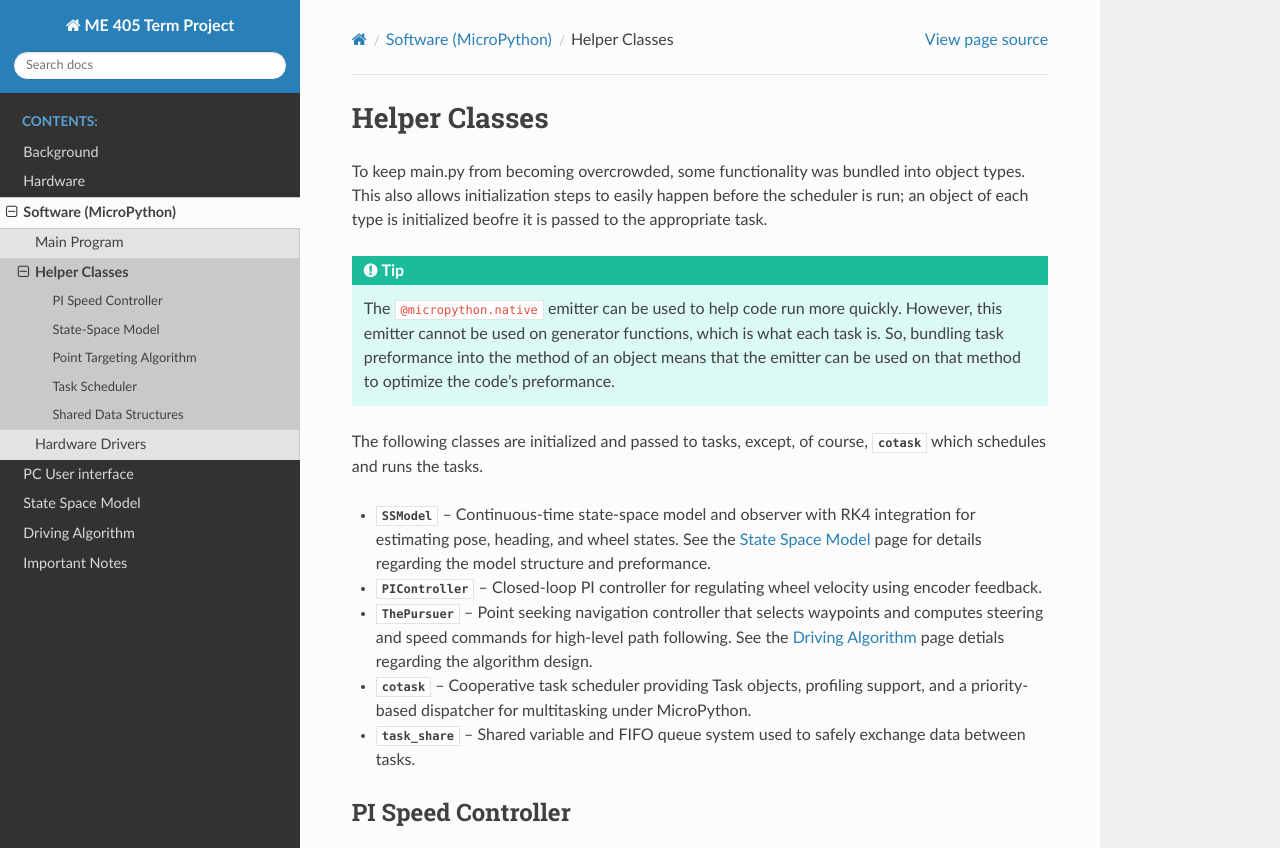
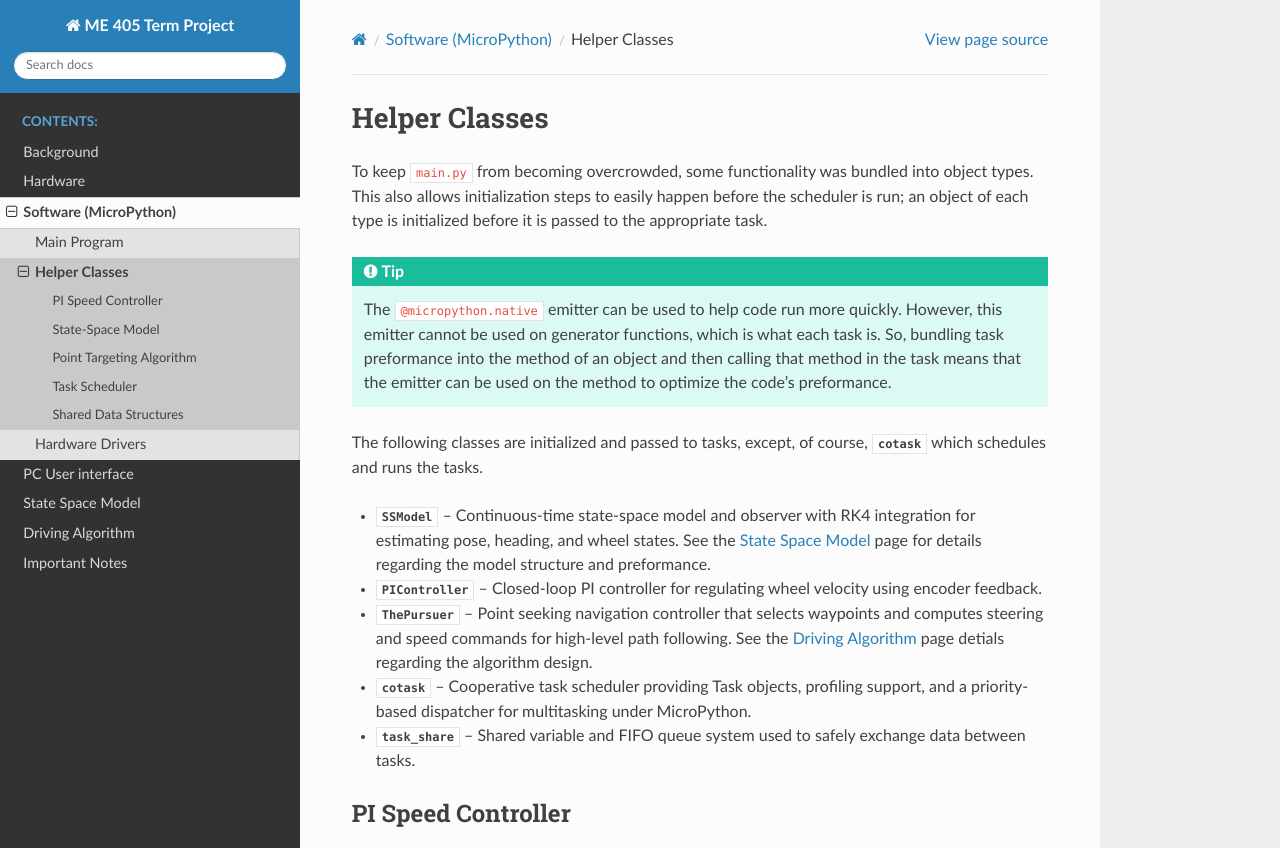
Before and after one commit to andrewthegr8/Term-Project-ME-405, a Sphinx documentation site: the page built from docs/source/helper-classes.rst, in a window 1280 px wide and 900 px high, cut to the strip 0-848 px from the top of the window. Built offline with Sphinx 7.4.7 and the Read the Docs theme 3.1.0, drawn with Linux system fonts in a browser that asks for light colours; comment, search, counter and statistics services are not loaded.

Commit message:
Fix formatting and improve clarity in documentation; update helper-classes.rst and index.rst, and clean up comments in SSModel.py

```diff
--- a/docs/source/helper-classes.rst
+++ b/docs/source/helper-classes.rst
@@ -1,17 +1,18 @@
 Helper Classes
 ------------------
 
-To keep main.py from becoming overcrowded,
+To keep ``main.py`` from becoming overcrowded,
 some functionality was bundled into object types.
 This also allows initialization steps to easily happen
 before the scheduler is run; an object of each type is initialized
-beofre it is passed to the appropriate task.
+before it is passed to the appropriate task.
 
 .. tip::
     The ``@micropython.native`` emitter can be used to help code run
     more quickly. However, this emitter cannot be used on generator
     functions, which is what each task is. So, bundling task preformance into
-    the method of an object means that the emitter can be used on that
+    the method of an object and then calling that method in the task means that
+    the emitter can be used on the
     method to optimize the code's preformance.
 
 The following classes are initialized and passed to tasks,
--- a/docs/source/index.rst
+++ b/docs/source/index.rst
@@ -8,7 +8,7 @@ Romi Control Architecture
 
    Charlie, if you are reading this, please grade this later. :)
 
-   Update: 12/14 8pm - Hardware complete, software almost done, other pages not started.
+   Update: 12/14 8pm - Hardware complete, Drivers page needs to be done otherwise, software is done, other pages not started.
 
 This website contains hardware and software documentation for a project revolving around
 a small differential drive robot (Romi). It was completed as part of a course (ME 405) at
```
Also changed, not shown: 1 other file.
